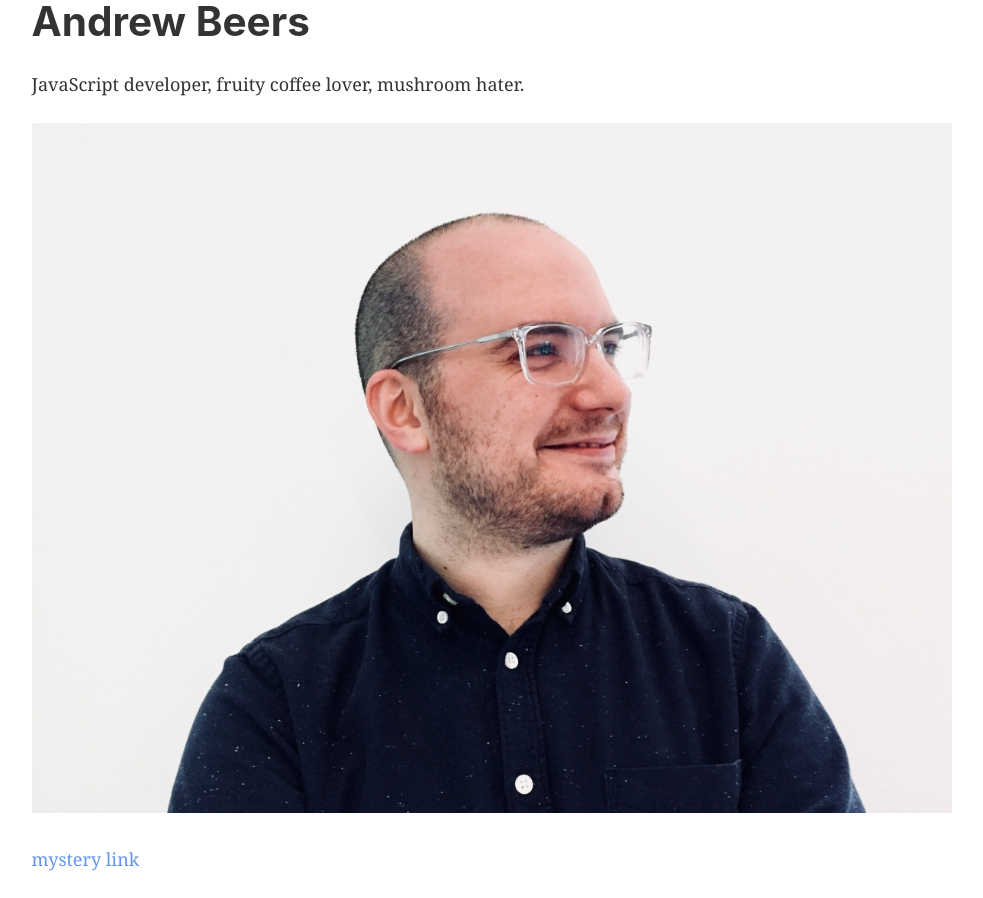
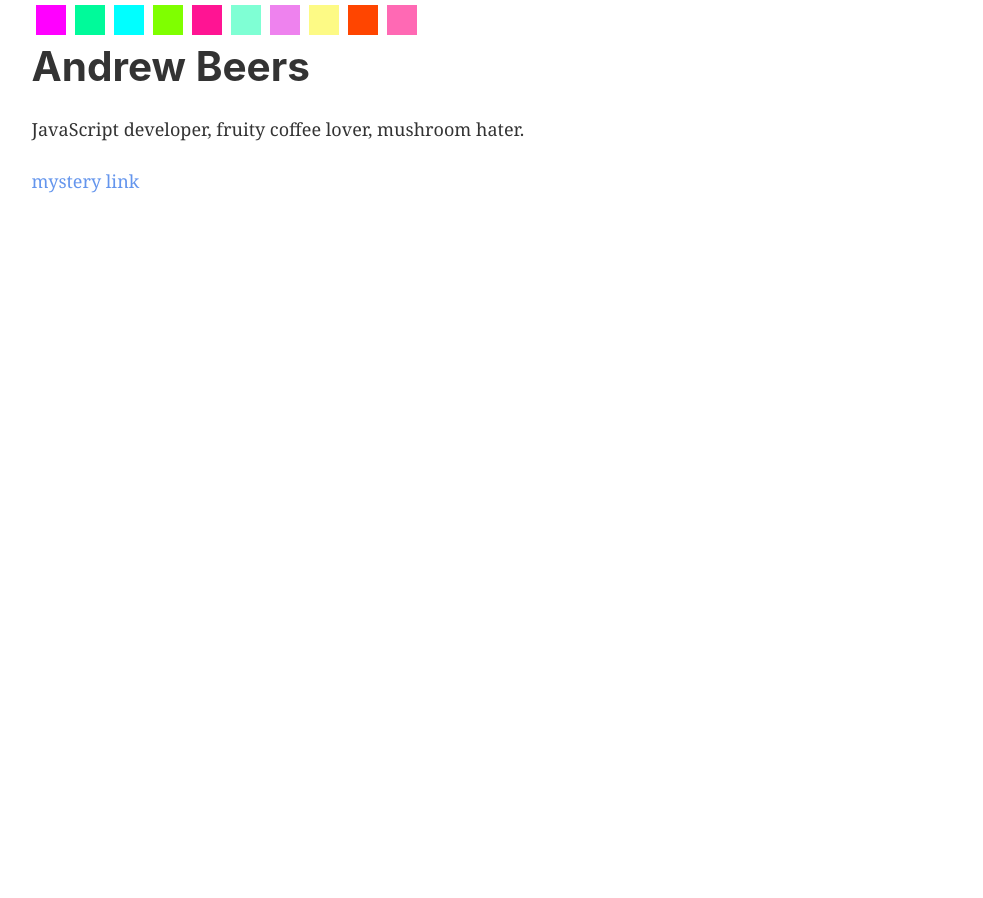
Before and after one commit to andybeers/andrewtbeers, a Gatsby site: page / in a window 1280 px wide. Shown: the whole page, without its empty margins (148-1131 px from the left). After the commit the page ends 800 px from the top, so only its background shows below. Built offline with nearby package versions, Linux system fonts and the light colour scheme; Gatsby itself is replaced by a stand-in of ours.

Commit message:
adding colored box header

```diff
--- a/src/pages/index.css
+++ b/src/pages/index.css
@@ -8,12 +8,52 @@ a:hover {
   border-top: dotted 2px cyan;
 }
 
-a:hover::before {
-  content: '<~~ ';
-  color: fuchsia;
-}
-
 a:hover::after {
   content: ' ~~>';
   color: fuchsia;
 }
+
+.block {
+  height: 30px;
+  width: 30px;
+  margin: 0.25em;
+  background: black;
+}
+
+.block-container {
+  display: flex;
+  flex-wrap: wrap;
+  height: 45px;
+  overflow: hidden;
+}
+
+.color-0 {
+  background: fuchsia;
+}
+.color-1 {
+  background: mediumspringgreen;
+}
+.color-2 {
+  background: aqua;
+}
+.color-3 {
+  background: chartreuse;
+}
+.color-4 {
+  background: deeppink;
+}
+.color-5 {
+  background: aquamarine;
+}
+.color-6 {
+  background: violet;
+}
+.color-7 {
+  background: #fdfa85;
+}
+.color-8 {
+  background: orangered;
+}
+.color-9 {
+  background: hotpink;
+}
--- a/src/pages/index.jsx
+++ b/src/pages/index.jsx
@@ -5,11 +5,19 @@ import helloPhoto from '../images/hellothere.png'
 import Layout from '../components/layout'
 import './index.css'
 
+const blocks = Array(10).fill()
+
 const IndexPage = () => (
   <Layout>
+    <div className="block-container">
+      {blocks.map((block, idx) => (
+        /* eslint-disable-next-line */
+        <div key={idx} className={`block color-${idx}`} />
+      ))}
+    </div>
     <h1>Andrew Beers</h1>
     <p>JavaScript developer, fruity coffee lover, mushroom hater.</p>
-    <img src={helloPhoto} alt="Andrew Smiling" />
+    {/* <img src={helloPhoto} alt="Andrew Smiling" /> */}
     <Link to="/page-2/">mystery link</Link>
   </Layout>
 )
```
